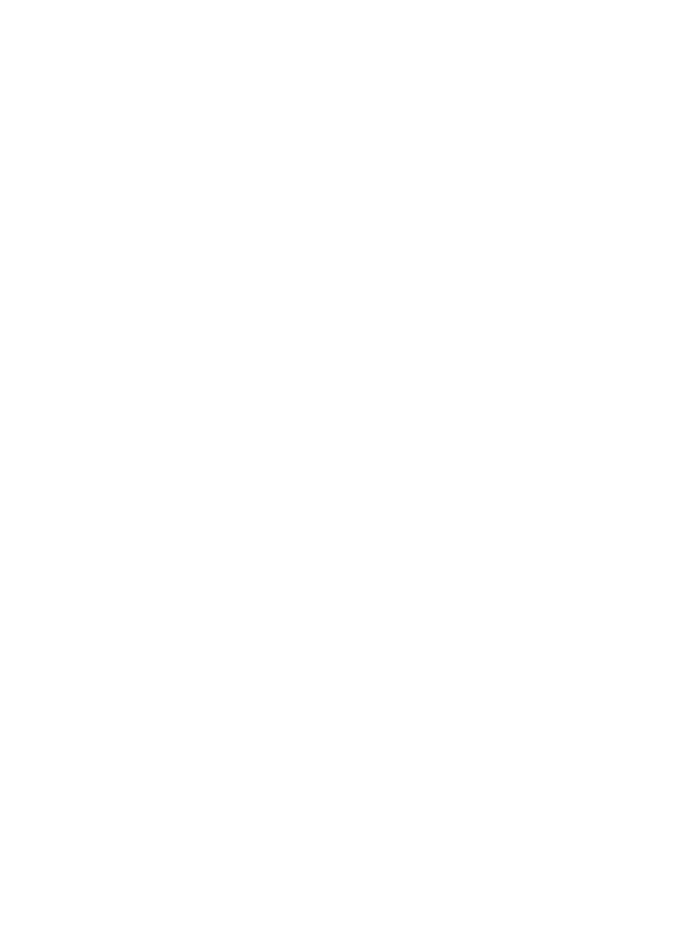
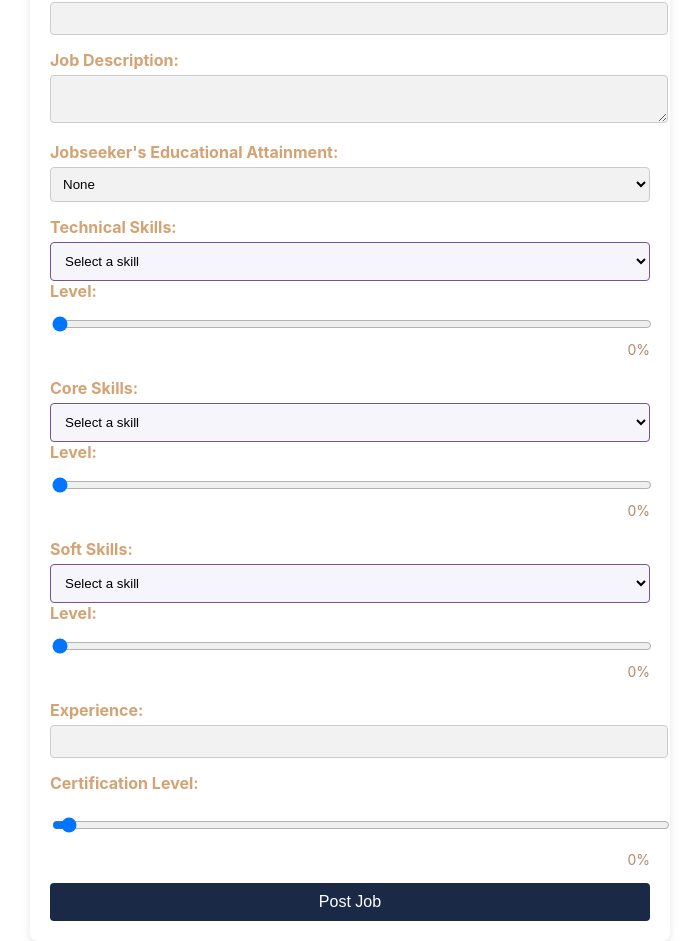
Before and after one commit to iJomaCoding/ijomaa, a React (Vite) app: page /employer/dashboard/postjob in a window 1280 px wide. Shown: the part 214-1155 px from the top of the page, without its empty margins (290-990 px from the left). Before the commit the page ends 800 px from the top, so only its background shows below. Built offline with nearby package versions, Linux system fonts and the light colour scheme; the HTML template or start-up script is replaced by a standard one.

Commit message:
new routess gn add with added new contents

```diff
--- a/src/components/EmployerDisplay/Dashboard/EmployerDashboard.jsx
+++ b/src/components/EmployerDisplay/Dashboard/EmployerDashboard.jsx
@@ -5,6 +5,9 @@
 import Jobs from "../Jobs/Jobs";
 import Profile from "../Profile/Profile";
 import Applications from "../Applications/Applications";
+import JobsContent from "../Jobs/JobsContent";
+import PostJob from "../Jobs/PostJob";
+import Matched from "../Jobs/Matched";
 
 const EmployerDashboard = () => {
   return (
@@ -12,9 +15,8 @@
       <Header />
       <Routes>
         <Route index element={<Jobs />} />
-        <Route path="home" element={<Jobs />} />
-        <Route path="profile" element={<Profile />} />
-        <Route path="applications" element={<Applications />} />
+        <Route path="postjob" element={<PostJob />} />
+        <Route path="matched" element={<Matched />} />
       </Routes>
     </div>
   );
--- a/src/components/EmployerDisplay/Dashboard/Header.jsx
+++ b/src/components/EmployerDisplay/Dashboard/Header.jsx
@@ -7,14 +7,15 @@
   return (
     <div className={styles.headerContainer}>
       <div className={styles.logoSection}>
-        <Link to="home">
+        <Link to="jobs">
           <img src={ijomaLogo} alt="iJoma" />
         </Link>
       </div>
       <div className={styles.middleSection}>
-        <Link to="home">Jobs</Link>
-        <Link to="applications">Applications</Link>
-        <Link to="profile">Profile</Link>
+        <Link to="/employer/dashboard">Dashboard</Link>
+
+        <Link to="/employer/application">Applications</Link>
+        <Link to="/employer/profile">Profile</Link>
       </div>
       <div className={styles.rightSection}>
         <Link to="/">Log out</Link>
--- a/src/components/EmployerDisplay/Jobs/Jobs.jsx
+++ b/src/components/EmployerDisplay/Jobs/Jobs.jsx
@@ -1,7 +1,17 @@
 import React from "react";
+import styles from "./Jobs.module.css";
+import { Link, Outlet, Route, Routes, useNavigate } from "react-router-dom";
 
 const Jobs = () => {
-  return <div>Employer Dashboard</div>;
+  const navigate = useNavigate();
+  return (
+    <div>
+      <button onClick={() => navigate("postjob")}>Create a Job Post</button>
+      <button onClick={() => navigate("matched")}>Matched Candidates</button>
+
+      <h2>Job postings or Jobseekers Profile Dsiplay</h2>
+    </div>
+  );
 };
 
 export default Jobs;
--- /dev/null
+++ b/src/components/EmployerDisplay/Jobs/Jobs.module.css
@@ -0,0 +1,15 @@
+.navContainer {
+  display: flex;
+  justify-content: start;
+  align-items: center;
+  gap: 20px;
+  padding: 20px 20px;
+}
+
+.navContainer a {
+  text-decoration: none;
+}
+
+.navContainer a:hover {
+  font-weight: bold;
+}
--- /dev/null
+++ b/src/components/EmployerDisplay/Jobs/Matched.jsx
@@ -0,0 +1,14 @@
+import React from "react";
+import { useNavigate } from "react-router-dom";
+
+const Matched = () => {
+  const navigate = useNavigate();
+  return (
+    <div>
+      <button onClick={() => navigate("/employer/dashboard")}>back</button>
+      <h2>matched candidates</h2>
+    </div>
+  );
+};
+
+export default Matched;
--- /dev/null
+++ b/src/components/EmployerDisplay/Jobs/PostJob.jsx
@@ -0,0 +1,176 @@
+import React, { useState } from "react";
+import styles from "./PostJob.module.css";
+import { useNavigate } from "react-router-dom";
+
+const PostJob = () => {
+  const navigate = useNavigate();
+
+  const [jobDetails, setJobDetails] = useState({
+    jobtitle: "",
+    jobdescription: "",
+    education: "",
+    technicalSkills: { name: "", level: 0 },
+    coreSkills: { name: "", level: 0 },
+    softSkills: { name: "", level: 0 },
+    experience: "",
+    certificationLevel: 0,
+  });
+
+  const skills = ["JavaScript", "React", "CSS", "HTML", "Node.js", "Python"];
+
+  const handleInputChange = (e) => {
+    const { name, value } = e.target;
+    setJobDetails((prevDetails) => ({
+      ...prevDetails,
+      [name]: value,
+    }));
+  };
+
+  const handleSkillChange = (e, skillType, field) => {
+    const value =
+      field === "level" ? parseInt(e.target.value, 10) : e.target.value;
+    setJobDetails((prevDetails) => ({
+      ...prevDetails,
+      [skillType]: {
+        ...prevDetails[skillType],
+        [field]: value,
+      },
+    }));
+  };
+
+  const handleSubmit = (e) => {
+    e.preventDefault();
+    console.log(jobDetails);
+  };
+
+  const renderSkillSelect = (label, skillType, skillData) => (
+    <div className={styles.skillField}>
+      <label>{label}:</label>
+      <select
+        name={`${skillType}Name`}
+        value={skillData.name}
+        onChange={(e) => handleSkillChange(e, skillType, "name")}
+        required
+      >
+        <option value="" disabled>
+          Select a skill
+        </option>
+        {skills.map((skill) => (
+          <option key={skill} value={skill}>
+            {skill}
+          </option>
+        ))}
+      </select>
+
+      <label>Level:</label>
+      <input
+        type="range"
+        min="0"
+        max="100"
+        step="10"
+        value={skillData.level}
+        onChange={(e) => handleSkillChange(e, skillType, "level")}
+        className={styles.slider}
+      />
+      <div className={styles.levelLabel}>{skillData.level}%</div>
+    </div>
+  );
+
+  return (
+    <div className={styles.container}>
+      <div className={styles.formContainer}>
+        <button onClick={() => navigate("/employer/dashboard")}>back</button>
+        <h2>Post a Job</h2>
+        <form onSubmit={handleSubmit} className={styles.form}>
+          <div className={styles.field}>
+            <label>Job Title:</label>
+            <input
+              type="text"
+              name="jobtitle"
+              value={jobDetails.jobtitle}
+              onChange={handleInputChange}
+              required
+            />
+          </div>
+
+          <div className={styles.field}>
+            <label>Job Description:</label>
+            <textarea
+              name="jobdescription"
+              value={jobDetails.jobdescription}
+              onChange={handleInputChange}
+              required
+            />
+          </div>
+
+          <div className={styles.field}>
+            <label>Jobseeker's Educational Attainment:</label>
+            <select>
+              <option value="">None</option>
+              <option value="highschool">High School</option>
+              <option value="associate">Associate Degree</option>
+              <option value="bachelor">Bachelor's Degree</option>
+              <option value="master">Master's Degree</option>
+              <option value="doctorate">Doctorate Degree</option>
+              <option value="other">Other</option>
+            </select>
+          </div>
+
+          {renderSkillSelect(
+            "Technical Skills",
+            "technicalSkills",
+            jobDetails.technicalSkills
+          )}
+          {renderSkillSelect(
+            "Core Skills",
+            "coreSkills",
+            jobDetails.coreSkills
+          )}
+          {renderSkillSelect(
+            "Soft Skills",
+            "softSkills",
+            jobDetails.softSkills
+          )}
+
+          <div className={styles.field}>
+            <label>Experience:</label>
+            <input
+              type="text"
+              name="experience"
+              value={jobDetails.experience}
+              onChange={handleInputChange}
+              required
+            />
+          </div>
+
+          <div className={styles.field}>
+            <label>Certification Level:</label>
+            <input
+              type="range"
+              min="0"
+              max="100"
+              step="10"
+              value={jobDetails.certificationLevel}
+              onChange={(e) =>
+                setJobDetails((prevDetails) => ({
+                  ...prevDetails,
+                  certificationLevel: parseInt(e.target.value, 10),
+                }))
+              }
+              className={styles.slider}
+            />
+            <div className={styles.levelLabel}>
+              {jobDetails.certificationLevel}%
+            </div>
+          </div>
+
+          <button type="submit" className={styles.submitButton}>
+            Post Job
+          </button>
+        </form>
+      </div>
+    </div>
+  );
+};
+
+export default PostJob;
--- /dev/null
+++ b/src/components/EmployerDisplay/Jobs/PostJob.module.css
@@ -0,0 +1,81 @@
+.formContainer {
+  width: 100%;
+  max-width: 600px;
+  margin: 0 auto;
+  padding: 20px;
+  background-color: f9f9f9;
+  border-radius: 8px;
+  box-shadow: 0 4px 8px rgba(0, 0, 0, 0.1);
+}
+
+.form {
+  display: flex;
+  flex-direction: column;
+}
+
+.field {
+  margin-bottom: 15px;
+}
+
+.field label {
+  display: block;
+  margin-bottom: 5px;
+  color: #d4a373;
+  font-weight: bold;
+}
+
+.field input,
+.field textarea,
+.field select {
+  width: 100%;
+  padding: 8px;
+  border: 1px solid #ccc;
+  border-radius: 4px;
+  background-color: #f2f2f2;
+}
+
+.skillField {
+  margin-bottom: 20px;
+}
+
+.skillField label {
+  display: block;
+  margin-bottom: 5px;
+  color: #d4a373;
+  font-weight: bold;
+}
+
+.skillField select {
+  width: 100%;
+  padding: 10px;
+  border: 1px solid #7a5192;
+  border-radius: 4px;
+  background-color: #f7f5fc;
+}
+
+.slider {
+  width: 100%;
+  margin-top: 10px;
+}
+
+.levelLabel {
+  margin-top: 5px;
+  font-size: 14px;
+  text-align: right;
+  color: #b08a6a;
+}
+
+.submitButton {
+  background-color: #1a2a46;
+  color: #fff;
+  padding: 10px 15px;
+  border: none;
+  border-radius: 4px;
+  cursor: pointer;
+  font-size: 16px;
+  transition: background-color 0.3s ease;
+}
+
+.submitButton:hover {
+  background-color: #b08a6a;
+}
```
